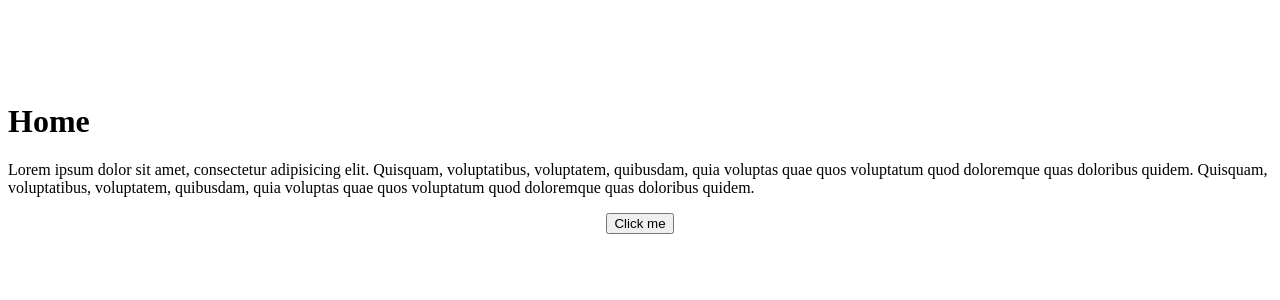
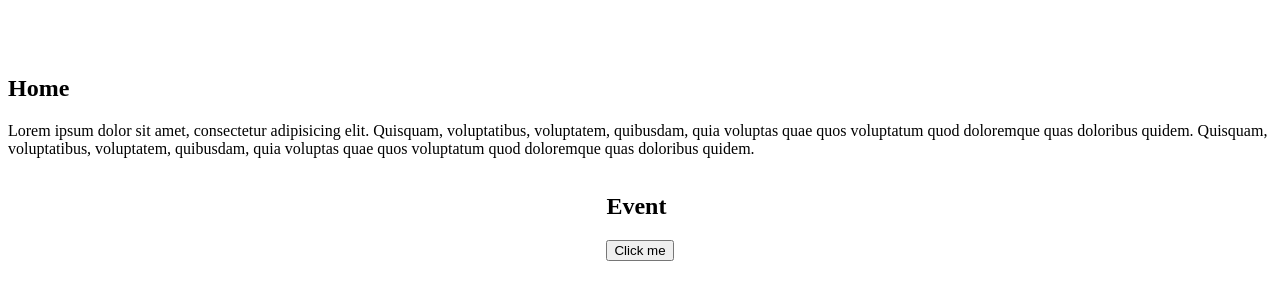
Before and after one commit to thwoo-inc/sample, a plain HTML site: page index.html in a window 1280 px wide. Shown: the part 250-550 px from the top of the page. Drawn offline with Linux system fonts and the light colour scheme.

Commit message:
update section

```diff
--- a/index.html
+++ b/index.html
@@ -7,8 +7,7 @@
   </head>
   <body>
     <div class="container">
-      <div class="row">
-        <div class="">
+      <section class="section">
         <h1>Home</h1>
         <p>
           Lorem ipsum dolor sit amet, consectetur adipisicing elit. Quisquam,
@@ -17,9 +16,11 @@
           voluptatibus, voluptatem, quibusdam, quia voluptas quae quos
           voluptatum quod doloremque quas doloribus quidem.
         </p>
-        </div>
-      </div>
+      </section>
+      <section class="section">
+        <h2>Event</h2>
         <button id="btn">Click me</button>
+      </section>
     </div>
     <script src="script.js"></script>
   </body>
```
Lines whose indentation alone changed are shown as unchanged.
